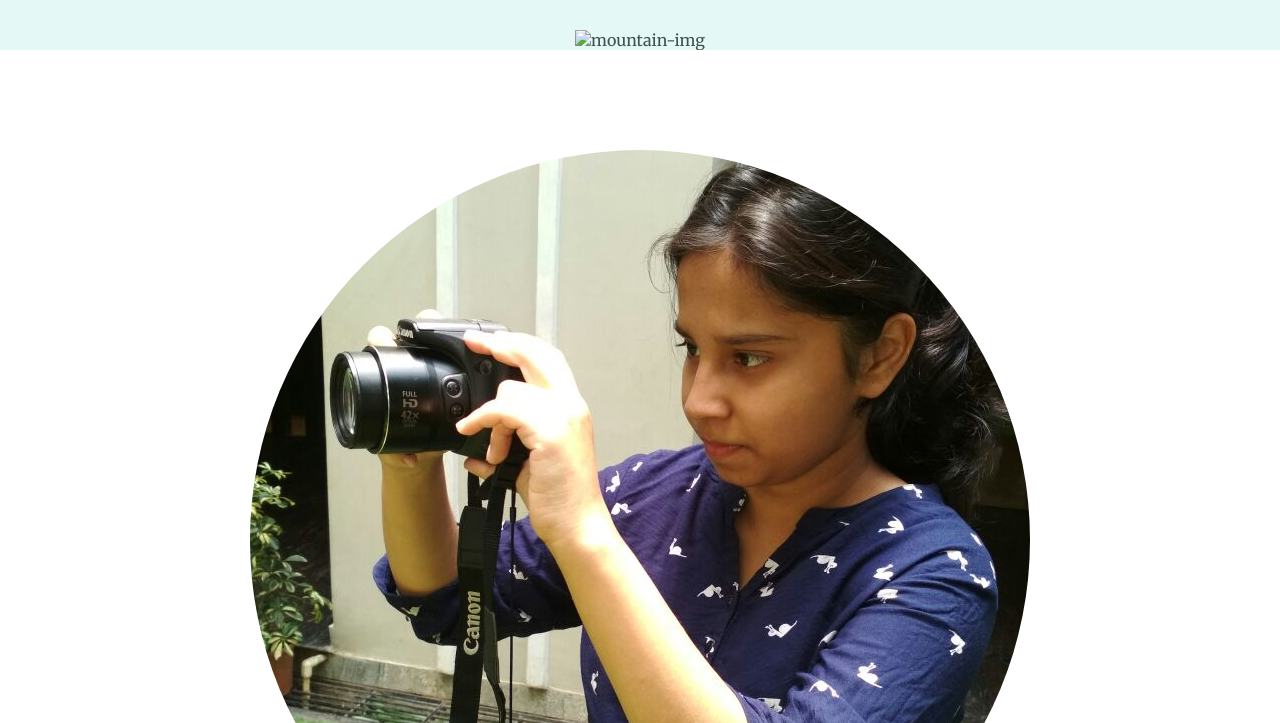
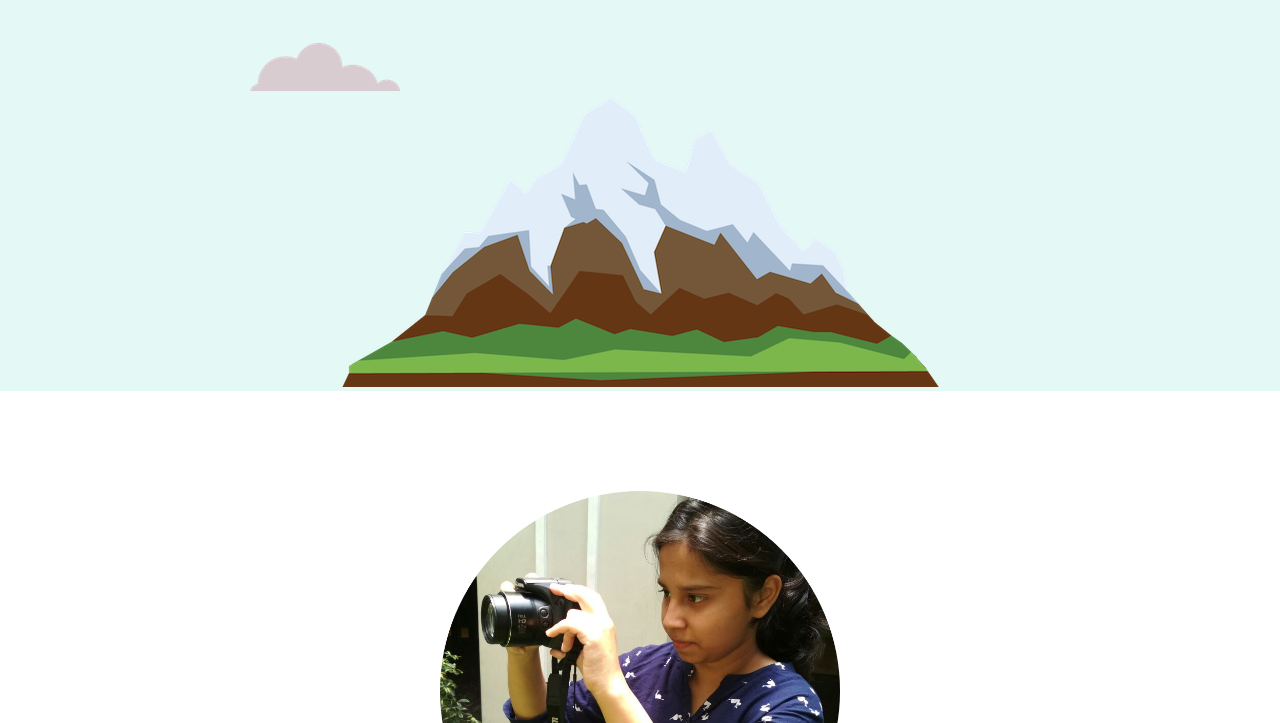
Before and after one commit to saswati03/my-first-web, a plain HTML site: page index.html in a window 1280 px wide. Shown: the part 377-1100 px from the top of the page. Drawn offline with Linux system fonts and the light colour scheme.

Commit message:
Update index.html

```diff
--- a/index.html
+++ b/index.html
@@ -15,11 +15,11 @@
         <h1>I'm Saswati.</h1>
         <h2>A <span class="photo">photo</span>grapher.</h2>
         <img class="bottom-cloud" src="cloud.png" alt="cloud-img">
-        <img src="images/mountain.png" alt="mountain-img">
+        <img src="mountain.png" alt="mountain-img">
     </div>
     <div class="middle-container">
         <div class="profile">
-          <img src="saswati.png" alt="saswati">
+          <img src="saswati.png" length="200" width="400" alt="saswati">
           <h2>Hello.</h2>
           <p class= "my-des">I am an aspiring photo-journalist. I am the founder of "I have nothing to mention". Just know I love Chicken Strips and Pepsi.</p>
         </div>
```
